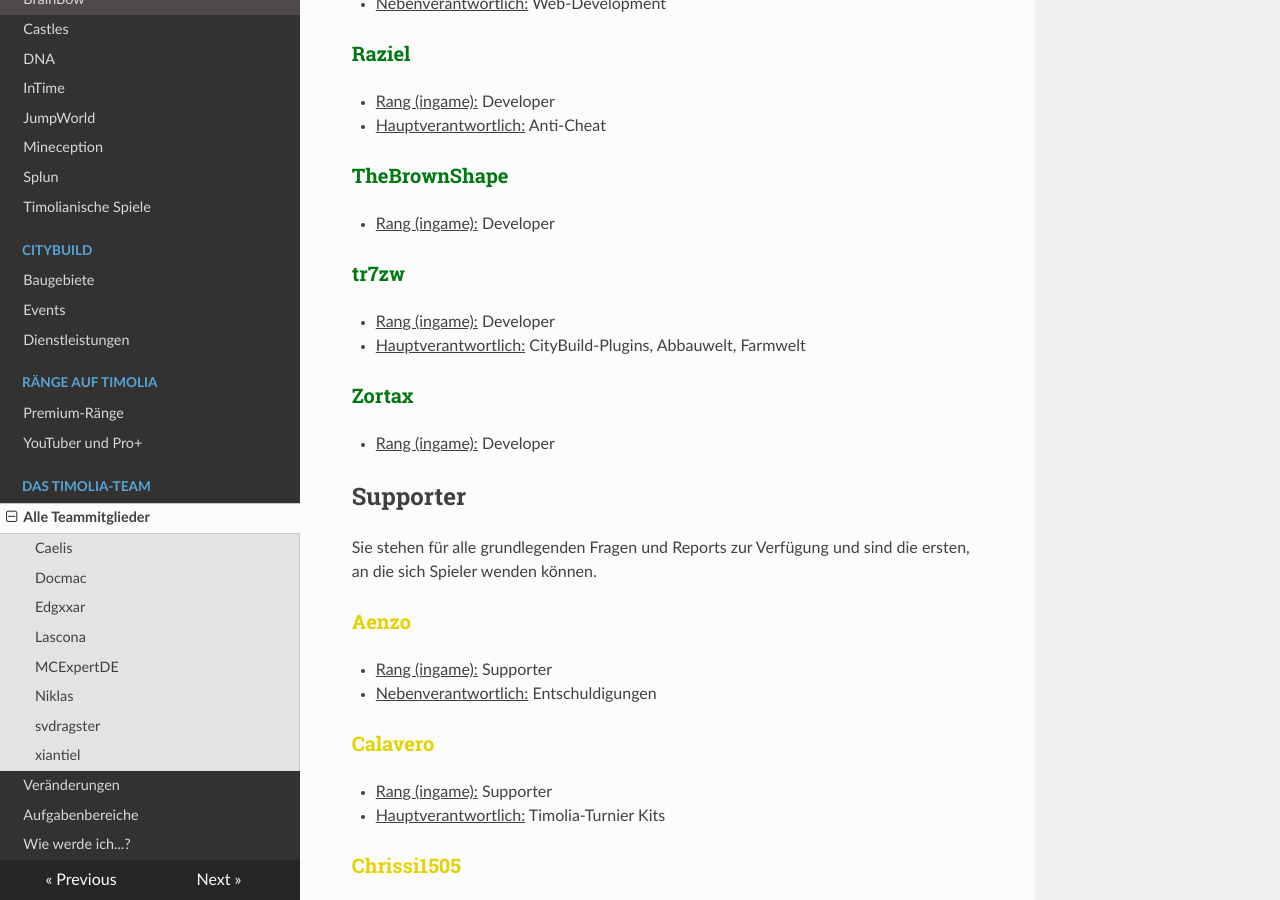
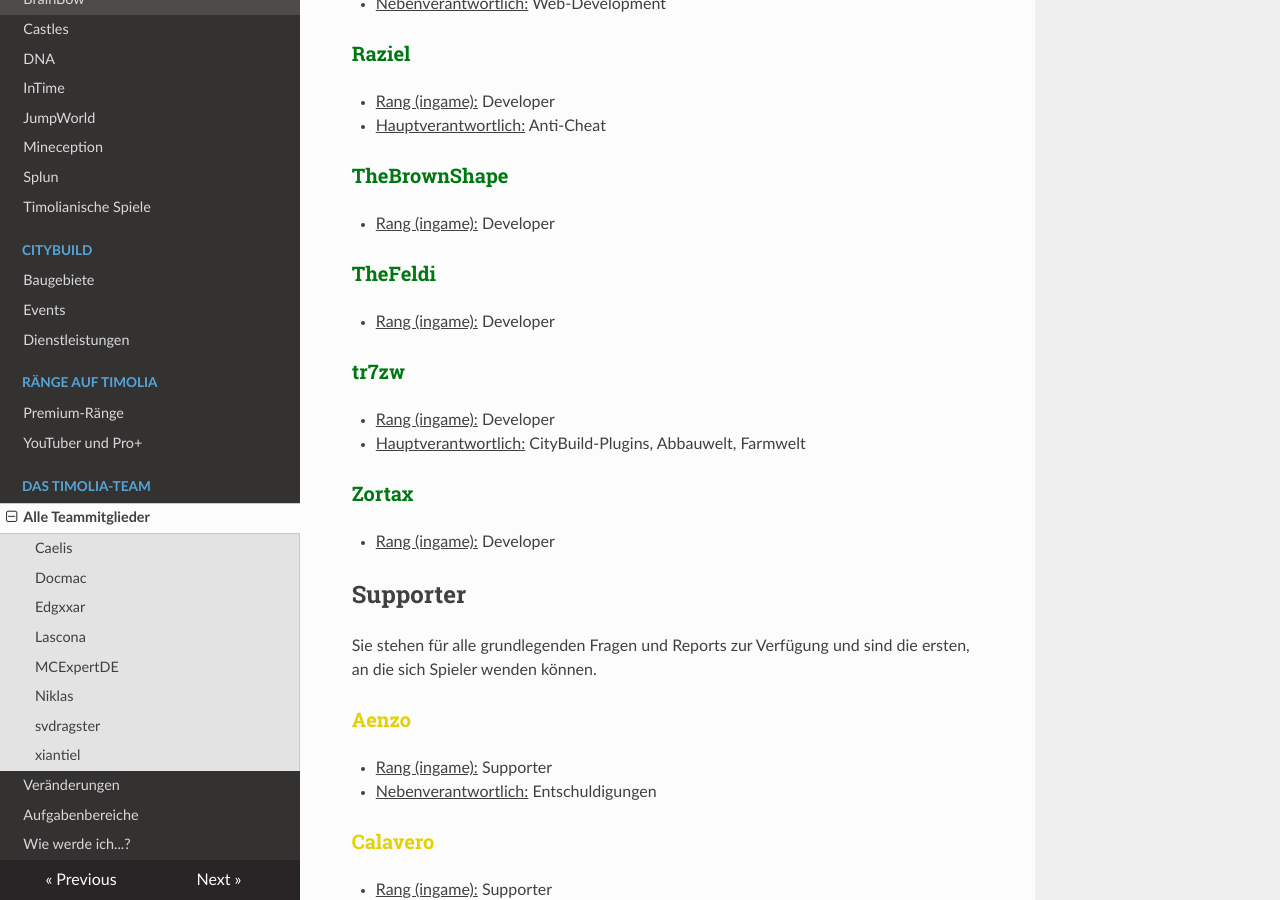
Before and after one commit to TimoliaDE/HowTo, an MkDocs documentation site: the page built from docs/team/members.md, in a window 1280 px wide and 900 px high, scrolled down 3973 px. Built offline with MkDocs 1.6.1, drawn with Linux system fonts in a browser that asks for light colours; nearby versions of some CDN libraries; old or Windows-style settings are respelled for this version of MkDocs; some of the changed text lies outside the part shown.

Commit message:
Update members.md

```diff
--- a/docs/team/members.md
+++ b/docs/team/members.md
@@ -127,6 +127,9 @@ Sie kümmern sich um die Timolia-Plugins, entwickeln neue Features und Spielmodi
 ###<strong><span style="color:#007812">TheBrownShape</span></strong>
 - <u>Rang (ingame):</u> Developer
 
+### <strong><span style="color:#007812">TheFeldi</span></strong>
+- <u>Rang (ingame):</u> Developer
+
 ###<strong><span style="color:#007812">tr7zw</span></strong>
 - <u>Rang (ingame):</u> Developer
 - <u>Hauptverantwortlich:</u> CityBuild-Plugins, Abbauwelt, Farmwelt
@@ -204,9 +207,6 @@ Sie stehen für alle grundlegenden Fragen und Reports zur Verfügung und sind di
 ### <strong><span style="color:#E4D100">SpaceJumper</span></strong>
 - <u>Rang (ingame):</u> Supporter
 
-### <strong><span style="color:#E4D100">TheFeldi</span></strong>
-- <u>Rang (ingame):</u> Supporter
-
 ### <strong><span style="color:#E4D100">Tim9875432</span></strong>
 - <u>Rang (ingame):</u> Supporter
 
```
